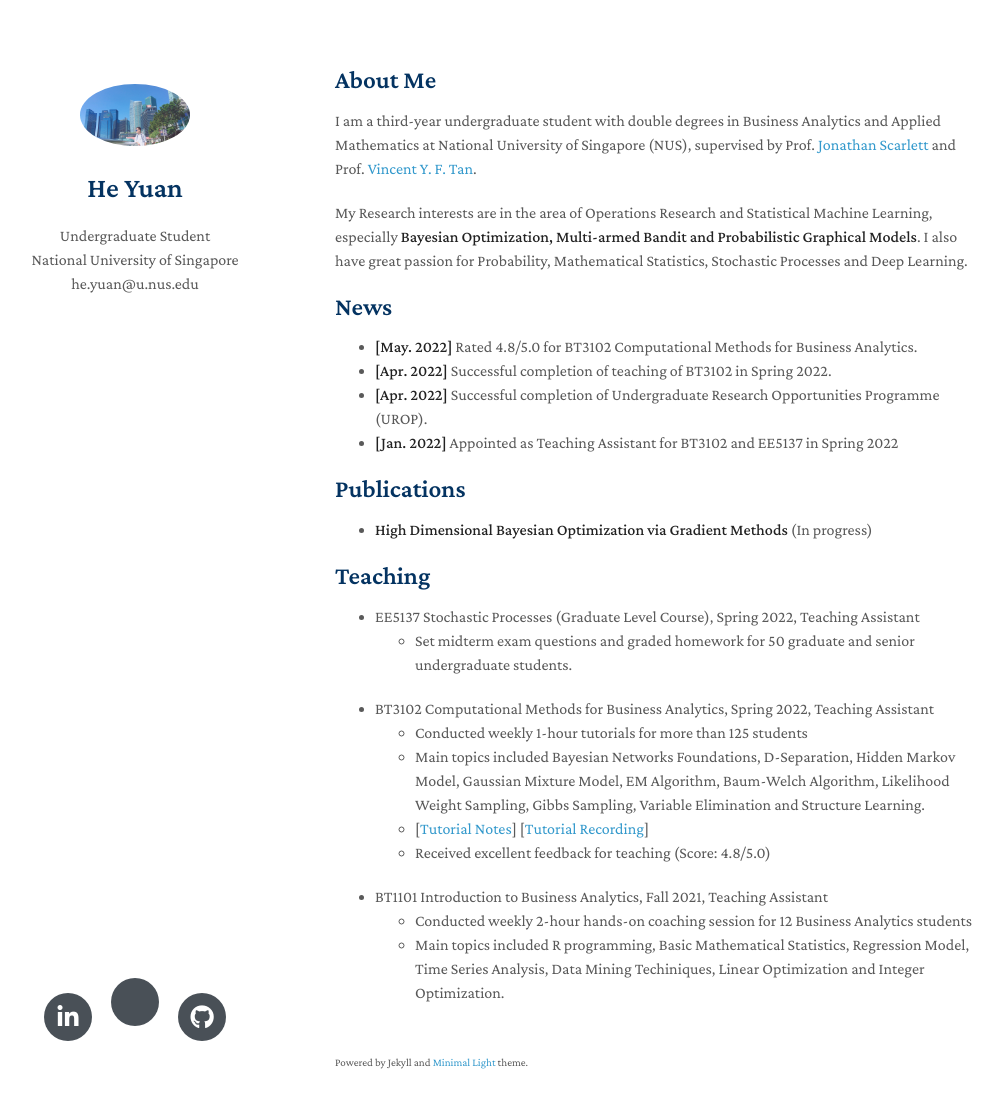
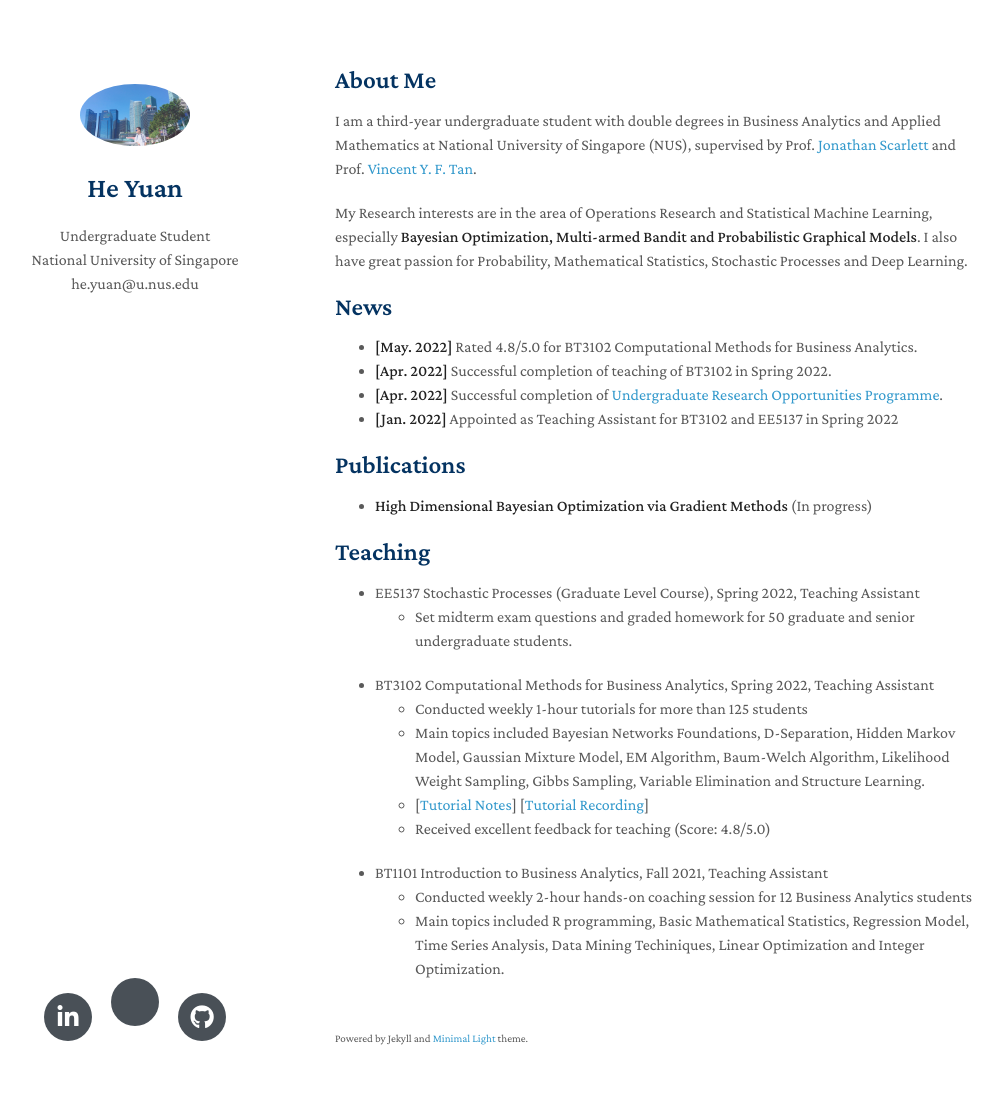
Before and after one commit to Henry-Yuan-He/Henry-Yuan-He.github.io, a Jekyll site: the page built from index.md, in a window 1280 px wide and 1143 px high. Shown: the top 1108 px of the window, without its empty margins (135-1138 px from the left). Built offline with Jekyll 4.4.1, drawn with Linux system fonts in a browser that asks for light colours; nearby versions of some CDN libraries; a style sheet for code colours, icons or effects is not loaded; our own code applies the rules of GitHub Pages for plain Markdown files.

Commit message:
add urop hyperlink

```diff
--- a/index.md
+++ b/index.md
@@ -14,7 +14,7 @@ My Research interests are in the area of Operations Research and Statistical Mac
 
 - **[May. 2022]** Rated 4.8/5.0 for BT3102 Computational Methods for Business Analytics.
 - **[Apr. 2022]** Successful completion of teaching of BT3102 in Spring 2022.
-- **[Apr. 2022]** Successful completion of Undergraduate Research Opportunities Programme (UROP).
+- **[Apr. 2022]** Successful completion of [Undergraduate Research Opportunities Programme](https://www.comp.nus.edu.sg/programmes/ug/project/urop/).
 - **[Jan. 2022]** Appointed as Teaching Assistant for BT3102 and EE5137 in Spring 2022
 
 
```
